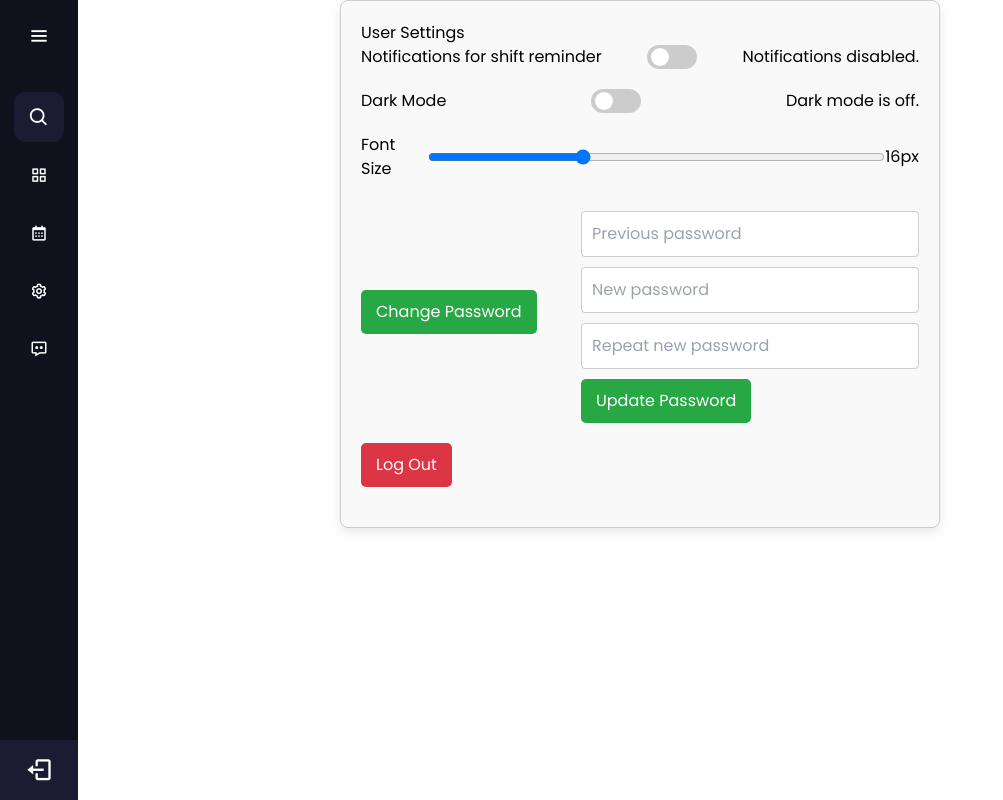
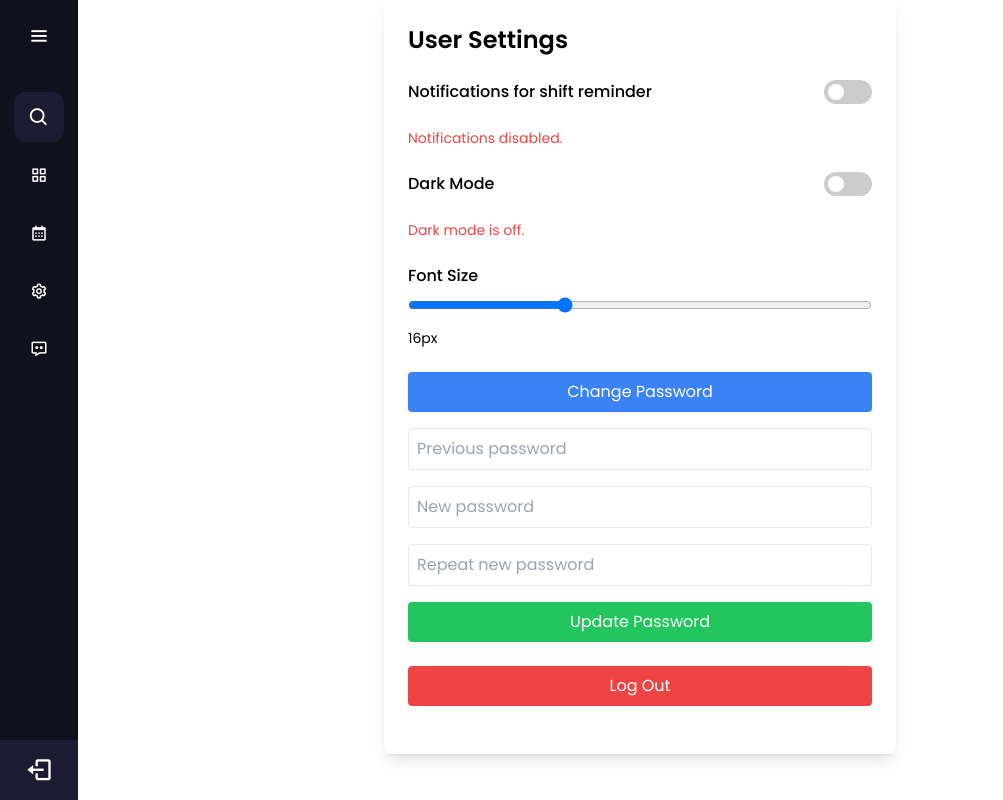
Before and after one commit to mobinmohammadi10/dashboard, a Vue app: page /settings in a window 1280 px wide. Both pictures are taken after a click on the button "Change Password". Shown: the whole page, without its empty margins (0-1003 px from the left). Built offline with nearby package versions, Linux system fonts and the light colour scheme.

Commit message:
add script setup

```diff
--- a/src/views/SettingsView.vue
+++ b/src/views/SettingsView.vue
@@ -1,213 +1,175 @@
 <template>
-  <div class="settings-container" :class="{ darkMode: settings.darkMode }">
-    <h1>User Settings</h1>
+  <div :class="['max-w-lg mx-auto p-6 shadow-lg rounded-lg transition-all duration-300', settings.darkMode ? 'bg-gray-800 text-white' : 'bg-white text-black']">
+    <h1 class="text-2xl font-semibold mb-6">User Settings</h1>
 
     <!-- Notification Settings with Toggle -->
-    <div class="form-group">
-      <label for="notifications">Notifications for shift reminder</label>
-      <label class="switch">
-        <input type="checkbox" v-model="settings.notifications" id="notifications" />
-        <span class="slider round"></span>
+    <div class="flex items-center justify-between mb-6">
+      <label for="notifications" class="font-medium">Notifications for shift reminder</label>
+      <label class="relative inline-block w-12 h-6">
+        <input type="checkbox" v-model="settings.notifications" id="notifications" class="sr-only">
+        <span class="slider block w-full h-full bg-gray-300 rounded-full cursor-pointer"></span>
+        <span class="dot absolute left-1 top-1 w-4 h-4 bg-white rounded-full transition-transform transform" :class="{ 'translate-x-6': settings.notifications }"></span>
       </label>
-      <p v-if="settings.notifications">Notifications enabled.</p>
-      <p v-else>Notifications disabled.</p>
     </div>
+    <p v-if="settings.notifications" class="text-sm text-green-500 mb-6">Notifications enabled.</p>
+    <p v-else class="text-sm text-red-500 mb-6">Notifications disabled.</p>
 
     <!-- Dark Mode Toggle -->
-    <div class="form-group">
-      <label for="dark-mode">Dark Mode</label>
-      <label class="switch">
-        <input type="checkbox" v-model="settings.darkMode" id="dark-mode" />
-        <span class="slider round"></span>
+    <div class="flex items-center justify-between mb-6">
+      <label for="dark-mode" class="font-medium">Dark Mode</label>
+      <label class="relative inline-block w-12 h-6">
+        <input type="checkbox" v-model="settings.darkMode" id="dark-mode" class="sr-only">
+        <span class="slider block w-full h-full bg-gray-300 rounded-full cursor-pointer"></span>
+        <span class="dot absolute left-1 top-1 w-4 h-4 bg-white rounded-full transition-transform transform" :class="{ 'translate-x-6': settings.darkMode }"></span>
       </label>
-      <p v-if="settings.darkMode">Dark mode is on.</p>
-      <p v-else>Dark mode is off.</p>
     </div>
+    <p v-if="settings.darkMode" class="text-sm text-green-500 mb-6">Dark mode is on.</p>
+    <p v-else class="text-sm text-red-500 mb-6">Dark mode is off.</p>
 
     <!-- Font Size -->
-    <div class="form-group">
-      <label for="font-size">Font Size</label>
-      <input type="range" v-model="settings.fontSize" id="font-size" min="12" max="24" />
-      <span>{{ settings.fontSize }}px</span>
+    <div class="mb-6">
+      <label for="font-size" class="block font-medium mb-2">Font Size</label>
+      <input type="range" v-model="settings.fontSize" id="font-size" min="12" max="24" class="w-full">
+      <span class="block text-sm mt-2">{{ settings.fontSize }}px</span>
     </div>
 
     <!-- Change Password -->
-    <div class="form-group">
-      <button @click="togglePasswordForm">Change Password</button>
-      <div v-if="showPasswordForm" class="password-form">
-        <input type="password" v-model="oldPassword" placeholder="Previous password" />
-        <input type="password" v-model="newPassword" placeholder="New password" />
-        <input type="password" v-model="confirmPassword" placeholder="Repeat new password" />
-        <button @click="changePassword">Update Password</button>
+    <div class="mb-6">
+      <button @click="togglePasswordForm" class="w-full bg-blue-500 text-white py-2 px-4 rounded hover:bg-blue-600 transition">
+        Change Password
+      </button>
+      <div v-if="showPasswordForm" class="mt-4 space-y-4">
+        <input type="password" v-model="oldPassword" placeholder="Previous password" class="w-full p-2 border rounded" :class="{ 'bg-gray-900 text-white': settings.darkMode, 'bg-white text-black': !settings.darkMode }">
+        <input type="password" v-model="newPassword" placeholder="New password" class="w-full p-2 border rounded" :class="{ 'bg-gray-900 text-white': settings.darkMode, 'bg-white text-black': !settings.darkMode }">
+        <input type="password" v-model="confirmPassword" placeholder="Repeat new password" class="w-full p-2 border rounded" :class="{ 'bg-gray-900 text-white': settings.darkMode, 'bg-white text-black': !settings.darkMode }">
+        <button @click="changePassword" class="w-full bg-green-500 text-white py-2 px-4 rounded hover:bg-green-600 transition">
+          Update Password
+        </button>
       </div>
     </div>
 
     <!-- Log Out Button -->
-    <div class="form-group logout">
-      <button @click="confirmLogout">Log Out</button>
+    <div class="mb-6">
+      <button @click="confirmLogout" class="w-full bg-red-500 text-white py-2 px-4 rounded hover:bg-red-600 transition">
+        Log Out
+      </button>
     </div>
   </div>
 </template>
 
-<script>
-export default {
-  data() {
-    return {
-      settings: {
-        notifications: false,
-        darkMode: false,
-        fontSize: 16
-      },
-      oldPassword: '',
-      newPassword: '',
-      confirmPassword: '',
-      showPasswordForm: false // To show or hide password form
+<script setup>
+import { ref, reactive, watch, onMounted } from 'vue';
+
+// Reactive object to hold the settings
+const settings = reactive({
+  notifications: false,
+  darkMode: false,
+  fontSize: 16
+});
+
+// State for password change form
+const oldPassword = ref('');
+const newPassword = ref('');
+const confirmPassword = ref('');
+const showPasswordForm = ref(false);
+
+// Methods to toggle password form and update password
+const togglePasswordForm = () => {
+  showPasswordForm.value = !showPasswordForm.value;
+};
+
+const changePassword = () => {
+  if (newPassword.value !== confirmPassword.value) {
+    alert('New passwords do not match.');
+  } else if (newPassword.value.length < 6) {
+    alert('Password must be at least 6 characters long.');
+  } else {
+    alert('Password updated successfully.');
+    oldPassword.value = '';
+    newPassword.value = '';
+    confirmPassword.value = '';
+    showPasswordForm.value = false;
+  }
+};
+
+// Logout function
+const confirmLogout = () => {
+  if (confirm('Are you sure you want to log out?')) {
+    alert('You have been logged out.');
+  }
+};
+
+// Watchers for dark mode and font size changes
+watch(
+  () => settings.darkMode,
+  (newVal) => {
+    if (newVal) {
+      document.documentElement.classList.add('dark');
+    } else {
+      document.documentElement.classList.remove('dark');
     }
-  },
-  methods: {
-    togglePasswordForm() {
-      this.showPasswordForm = !this.showPasswordForm
-    },
-    changePassword() {
-      if (this.newPassword !== this.confirmPassword) {
-        alert('New passwords do not match.')
-      } else if (this.newPassword.length < 6) {
-        alert('Password must be at least 6 characters long.')
-      } else {
-        // Here, you can send a request to update the password in the backend
-        alert('Password updated successfully.')
-        this.oldPassword = ''
-        this.newPassword = ''
-        this.confirmPassword = ''
-        this.showPasswordForm = false // Hide form after success
-      }
-    },
-    confirmLogout() {
-      if (confirm('Are you sure you want to log out?')) {
-        alert('You have been logged out.')
-        // You can add code to navigate to login or perform logout action
-      }
-    }
-  },
-  watch: {
-    'settings.darkMode'(newVal) {
-      document.body.style.backgroundColor = newVal ? '#333' : '#fff'
-      document.body.style.color = newVal ? '#fff' : '#000'
-    },
-    'settings.fontSize'(newVal) {
-      document.body.style.fontSize = `${newVal}px`
+    localStorage.setItem('darkMode', newVal);
+  }
+);
+
+watch(
+  () => settings.fontSize,
+  (newVal) => {
+    document.body.style.fontSize = `${newVal}px`;
+    localStorage.setItem('fontSize', newVal);
+  }
+);
+
+// On mounted, load settings from localStorage
+onMounted(() => {
+  const savedFontSize = localStorage.getItem('fontSize');
+  if (savedFontSize) {
+    settings.fontSize = parseInt(savedFontSize, 10);
+    document.body.style.fontSize = `${settings.fontSize}px`;
+  }
+
+  const savedDarkMode = localStorage.getItem('darkMode');
+  if (savedDarkMode !== null) {
+    settings.darkMode = savedDarkMode === 'true';
+    if (settings.darkMode) {
+      document.documentElement.classList.add('dark');
     }
   }
-}
+});
 </script>
 
 <style scoped>
-.settings-container {
-  max-width: 600px;
-  margin: 0 auto;
-  padding: 20px;
-  border: 1px solid #ccc;
-  border-radius: 8px;
-  background-color: #f9f9f9;
-  box-shadow: 0px 4px 12px rgba(0, 0, 0, 0.1);
-  transition: all 0.3s ease-in-out;
+.slider {
+  transition: background-color 0.3s ease;
+}
+.slider.block {
+  background-color: #ccc;
+}
+.slider.round {
+  border-radius: 34px;
+}
+.slider.round:before {
+  border-radius: 50%;
+}
+.slider input:checked + .slider {
+  background-color: #28a745;
+}
+.dot {
+  position: absolute;
 }
 
-.darkMode {
-  background-color: #333;
-  color: #fff;
-  border-color: #666;
+.dark .bg-white {
+  background-color: #1a202c !important; /* Dark mode background */
 }
-
-.form-group {
-  margin-bottom: 20px;
-  display: flex;
-  justify-content: space-between;
-  align-items: center;
-}
-
-label {
-  margin-right: 10px;
-}
-
-input[type='range'] {
-  width: 100%;
-}
-
-/* Password Form */
-.password-form input {
-  display: block;
-  margin: 10px 0;
-  padding: 10px;
-  border: 1px solid #ccc;
-  border-radius: 4px;
-  width: 100%;
-}
-
-button {
-  padding: 10px 15px;
-  background-color: #28a745;
-  color: white;
-  border: none;
-  border-radius: 5px;
-  cursor: pointer;
-}
-
-button:hover {
-  background-color: #218838;
-}
-
-/* Switch for Dark Mode & Notifications */
-.switch {
-  position: relative;
-  display: inline-block;
-  width: 50px;
-  height: 24px;
-}
-
-.switch input {
-  opacity: 0;
-  width: 0;
-  height: 0;
-}
-
-.slider {
-  position: absolute;
-  cursor: pointer;
-  top: 0;
-  left: 0;
-  right: 0;
-  bottom: 0;
-  background-color: #ccc;
-  transition: 0.4s;
-  border-radius: 34px;
-}
-
-.slider:before {
-  position: absolute;
-  content: '';
-  height: 18px;
-  width: 18px;
-  left: 4px;
-  bottom: 3px;
-  background-color: white;
-  transition: 0.4s;
-  border-radius: 50%;
-}
-
-input:checked + .slider {
-  background-color: #28a745;
-}
-
-input:checked + .slider:before {
-  transform: translateX(26px);
-}
-
-.logout button {
-  background-color: #dc3545;
-}
-
-.logout button:hover {
-  background-color: #c82333;
+.dark .text-black {
+  color: #fff !important; /* Dark mode text color */
 }
 </style>
+
+<style>
+/* Global dark mode styles */
+.dark {
+  background-color: #1a202c;
+  color: #fff;
+}
+</style>
```
